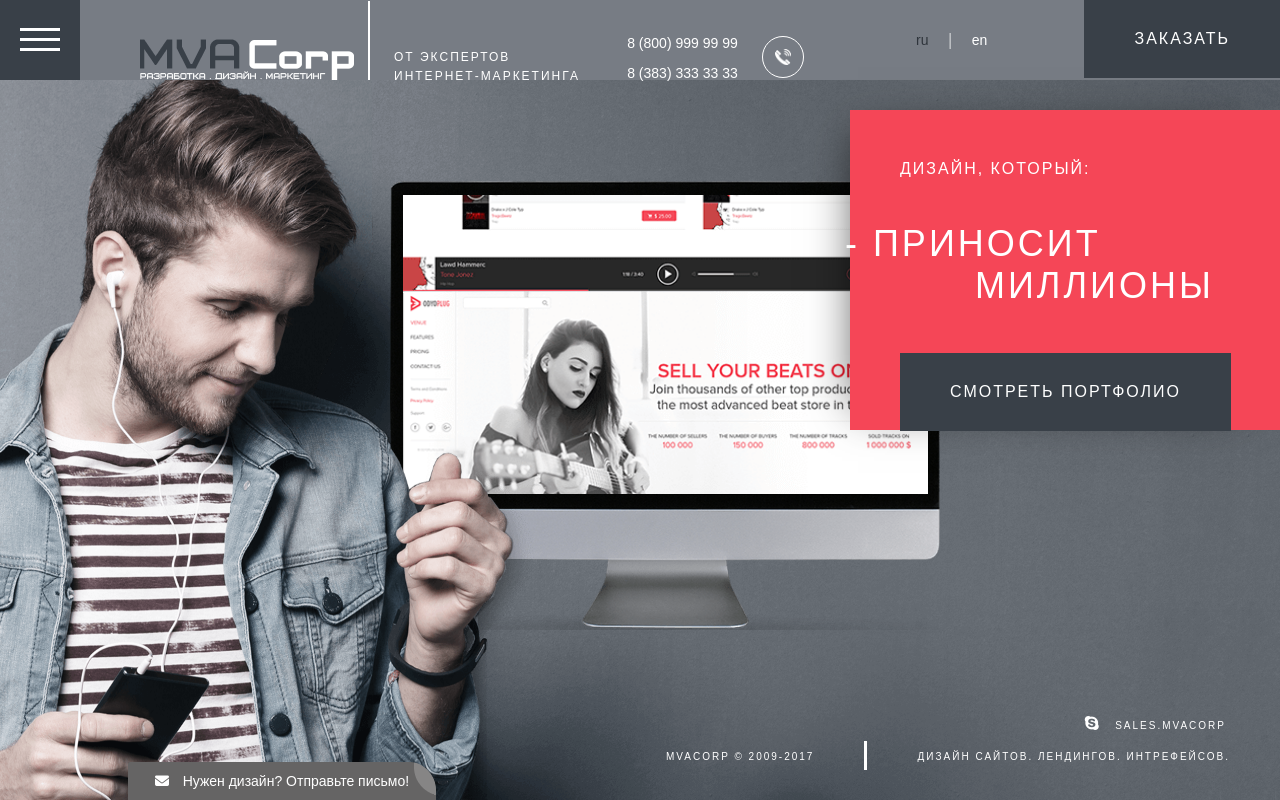
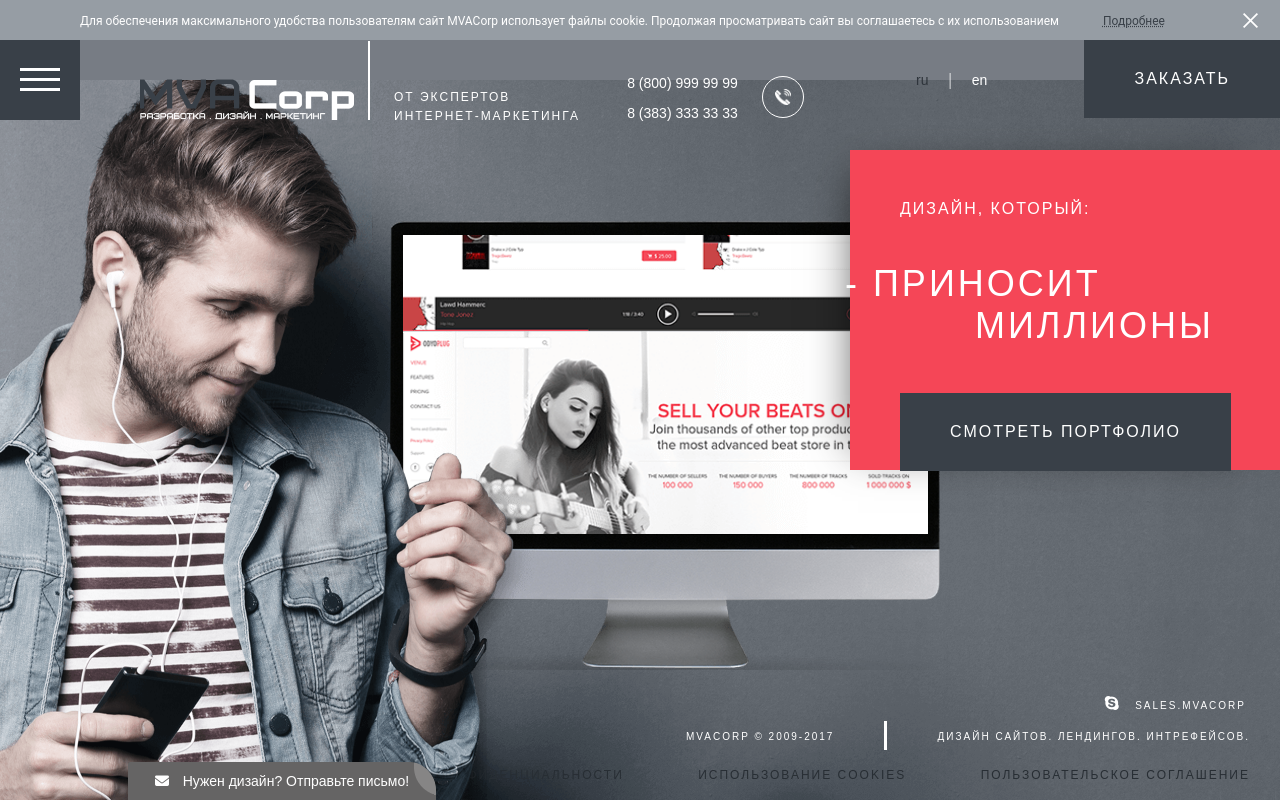
Before and after one commit to MaksimRadziuk/MVA-Corp, a plain HTML site: page index.html in a window 1280 px wide. Drawn offline with Linux system fonts and the light colour scheme.

Commit message:
13/11 15.42

```diff
--- a/index.html
+++ b/index.html
@@ -13,6 +13,13 @@
 
 </head>
 <body>
+    <div class="cookie-branch">
+        <div>
+            <p>Для обеспечения максимального удобства пользователям сайт MVACorp использует файлы cookie. Продолжая просматривать сайт вы соглашаетесь с их использованием</p>
+            <a href="#">Подробнее</a>
+        </div>
+        <a href="#" class="close-cookies"></a>
+    </div>
     <div class="section" id="section1">
 
         <!-- HEADER -->
@@ -73,6 +80,11 @@
                 <div class="divider"></div>
                 <span>дизайн сайтов. лендингов. интрефейсов.</span>
             </div>
+        </div>
+        <div class="policy-links">
+            <a href="#">Политика конфиденциальности</a>
+            <a href="#">Использование cookies</a>
+            <a href="#">Пользовательское соглашение</a>
         </div>
     </div>
     <div class="section" id="section2">
@@ -136,6 +148,11 @@
                 <span>дизайн сайтов. лендингов. интрефейсов.</span>
             </div>
         </div>
+        <div class="policy-links">
+            <a href="#">Политика конфиденциальности</a>
+            <a href="#">Использование cookies</a>
+            <a href="#">Пользовательское соглашение</a>
+        </div>
     </div>
     <div class="section" id="section3">
 
@@ -197,6 +214,11 @@
                 <div class="divider"></div>
                 <span>дизайн сайтов. лендингов. интрефейсов.</span>
             </div>
+        </div>
+        <div class="policy-links">
+            <a href="#">Политика конфиденциальности</a>
+            <a href="#">Использование cookies</a>
+            <a href="#">Пользовательское соглашение</a>
         </div>
     </div>
     <div class="section" id="section4">
@@ -260,6 +282,11 @@
                 <span>дизайн сайтов. лендингов. интрефейсов.</span>
             </div>
         </div>
+        <div class="policy-links">
+            <a href="#">Политика конфиденциальности</a>
+            <a href="#">Использование cookies</a>
+            <a href="#">Пользовательское соглашение</a>
+        </div>
     </div>
     <div class="section" id="section5">
 
@@ -321,6 +348,11 @@
                 <div class="divider"></div>
                 <span>дизайн сайтов. лендингов. интрефейсов.</span>
             </div>
+        </div>
+        <div class="policy-links">
+            <a href="#">Политика конфиденциальности</a>
+            <a href="#">Использование cookies</a>
+            <a href="#">Пользовательское соглашение</a>
         </div>
     </div>
 
--- a/template/css/style.css
+++ b/template/css/style.css
@@ -24,6 +24,53 @@ button {
     border:none;
     cursor: pointer;
 }
+
+.cookie-branch {
+    position: relative;
+    top: 0;
+    left: 0;
+    width: 100vw;
+    height: 40px;
+    background-color: #969da4;
+    display: flex;
+    align-items: center;
+    justify-content: space-between;
+    padding: 0 20px 0 80px;
+    box-sizing: border-box;
+}
+.cookie-branch .close-cookies {
+    display: block;
+    width: 20px;
+    height: 20px;
+    background-image: url(../img/close-cookie.png);
+    background-repeat: no-repeat;
+    background-size: 100%;
+    background-position: center;
+    text-decoration: none;
+}
+.cookie-branch .close-cookies:hover {
+    outline: none;
+    text-decoration: none;
+}
+.cookie-branch div p {
+    margin: 0;
+    padding: 0;
+    color: #FFF;
+    font-family: Roboto, sans-serif;
+    font-size: 12px;
+    display: inline;
+}
+.cookie-branch div a {
+    text-decoration: underline;
+    text-decoration-style: dotted;
+    color: #394048;
+    font-family: Roboto, sans-serif;
+    font-size: 12px;
+    margin-left: 40px;
+}
+
+
+
 .active {
     display: block;
     visibility: visible;
@@ -33,7 +80,7 @@ button {
     top: 0;
     left: 0;
     width: 100vw;
-    height: 100vh;
+    height: calc(100vh - 40px);
     overflow: hidden;
     background-color: #777c84;
     position: relative;
@@ -48,7 +95,7 @@ button {
     top: 0;
     left: 0;
     width: 100vw;
-    height: 100vh;
+    height: calc(100vh - 40px);
     overflow: hidden;
     background-color: #777c84;
     position: relative;
@@ -62,7 +109,7 @@ button {
     top: 0;
     left: 0;
     width: 100vw;
-    height: 100vh;
+    height: calc(100vh - 40px);
     overflow: hidden;
     background-color: #777c84;
     position: relative;
@@ -76,7 +123,7 @@ button {
     top: 0;
     left: 0;
     width: 100vw;
-    height: 100vh;
+    height: calc(100vh - 40px);
     overflow: hidden;
     background-color: #777c84;
     position: relative;
@@ -90,7 +137,7 @@ button {
     top: 0;
     left: 0;
     width: 100vw;
-    height: 100vh;
+    height: calc(100vh - 40px);
     overflow: hidden;
     background-color: #777c84;
     position: relative;
@@ -104,7 +151,7 @@ button {
     top: 0;
     left: 0;
     width: 100vw;
-    height: 100vh;
+    height: calc(100vh - 40px);
     z-index: 99;
     background-attachment: fixed;
     background-repeat: no-repeat;
@@ -367,8 +414,8 @@ button {
     flex-direction: row;
     align-items: center;
     position: absolute;
-    bottom: 30px;
-    right: 50px;
+    bottom: 50px;
+    right: 30px;
     height: 30px;
     width: 50%;
     z-index: 999;
@@ -409,6 +456,27 @@ button {
     flex-direction: row;
     align-items: center;
 }
+
+.policy-links {
+    display: flex;
+    align-items: center;
+    justify-content: space-between;
+    width: 900px;
+    height: 20px;
+    position: absolute;
+    right: 30px;
+    bottom: 15px;
+}
+.policy-links a {
+    text-decoration: none;
+    color: #282e34;
+    font-size: 12px;
+    text-transform: uppercase;
+    font-family: "Bicubik", sans-serif;
+    letter-spacing: 2px;
+}
+
+
 .order {
     display: block;
     position: absolute;
--- a/template/js/main.js
+++ b/template/js/main.js
@@ -51,3 +51,16 @@ $(document).ready(function(){
     $('.menu-close').removeClass('change');
   });
 });
+
+
+
+$(document).ready(function(){
+  $(".close-cookies").click(function() {
+    $('.cookie-branch').hide();
+    $('#section1').css("height", "100vh");
+    $('#section2').css("height", "100vh");
+    $('#section3').css("height", "100vh");
+    $('#section4').css("height", "100vh");
+    $('#section5').css("height", "100vh");
+  });
+});
```
Also changed, not shown: template/fonts/styles.css (+7 -0 lines), template/fonts/Roboto Regular.ttf (added), template/img/close-cookie.png (added).
